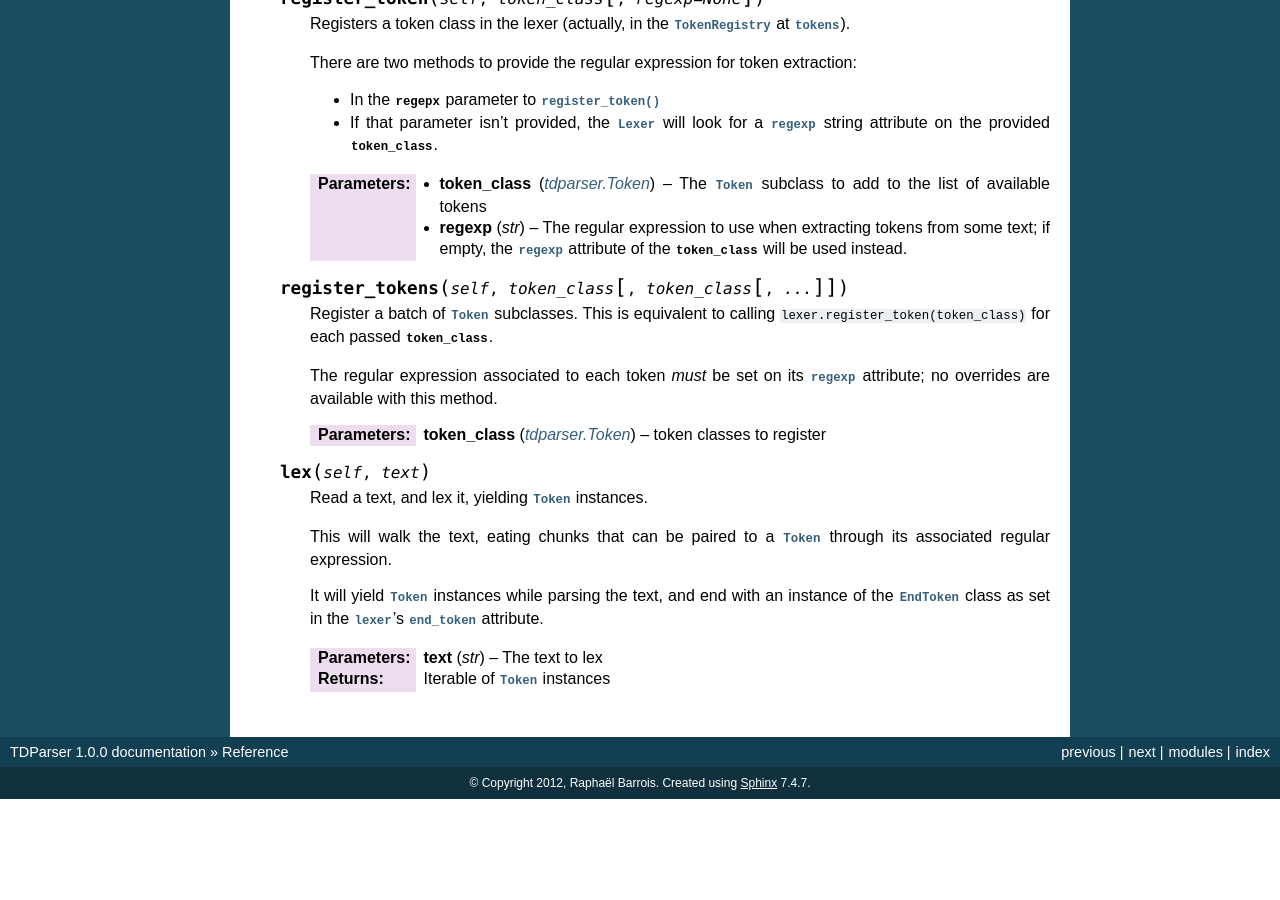
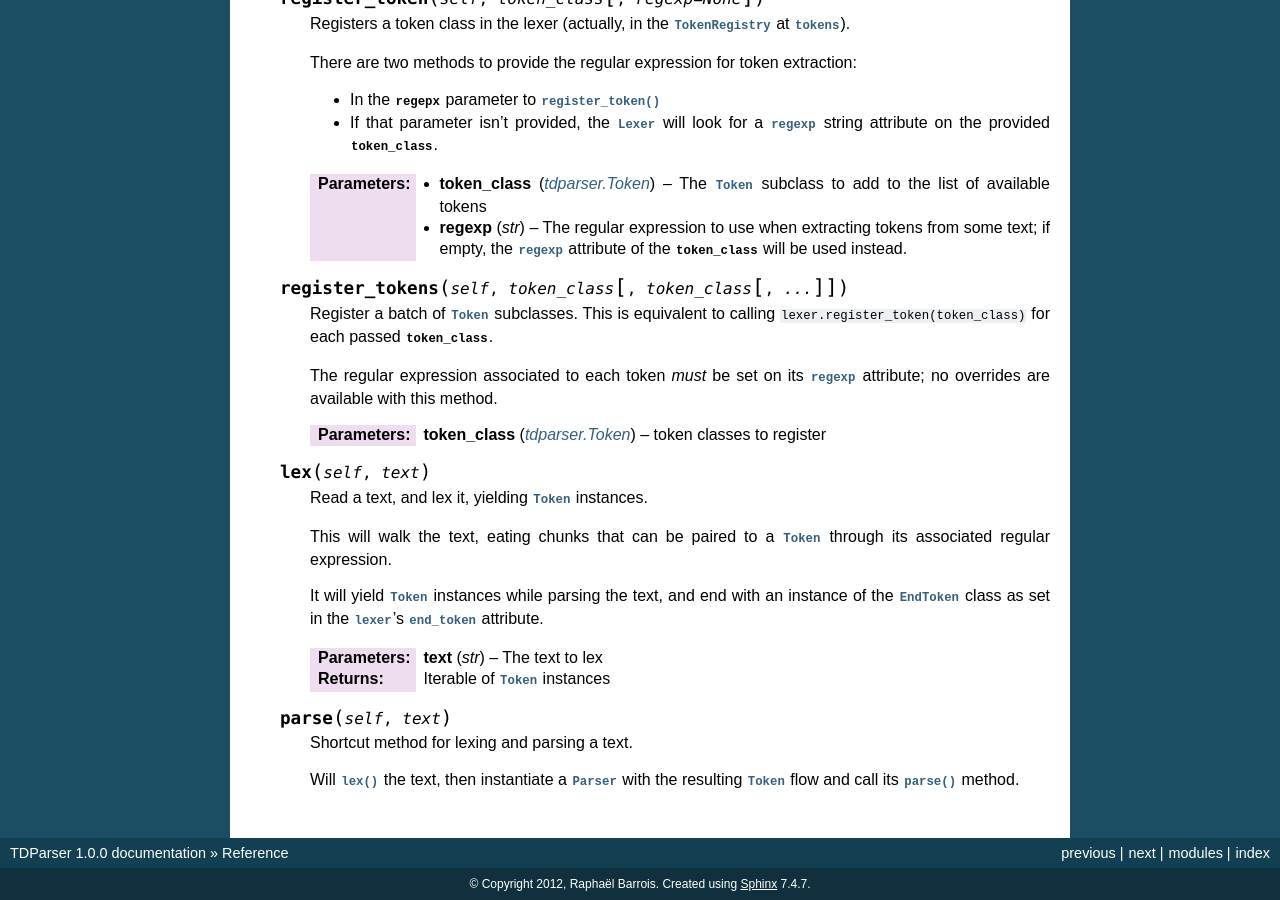
Before and after one commit to rbarrois/tdparser, a Sphinx documentation site: the page built from docs/reference.rst, in a window 1280 px wide and 900 px high, scrolled down 4205 px. Built offline with Sphinx 7.4.7, drawn with Linux system fonts in a browser that asks for light colours; before the commit the page ends 5004 px from its top, so only the background shows below that.

Commit message:
Docuemnt last missing Lexer method.
Signed-off-by: Raphaël Barrois <raphael.barrois@polytechnique.org>

```diff
--- a/docs/reference.rst
+++ b/docs/reference.rst
@@ -313,3 +313,11 @@ In order to retrieve those tokens, the simplest way is to use the :class:`Lexer`
 
         :param str text: The text to lex
         :return: Iterable of :class:`Token` instances
+
+
+    .. method:: parse(self, text)
+
+        Shortcut method for lexing and parsing a text.
+
+        Will :meth:`lex` the text, then instantiate a :class:`Parser` with the
+        resulting :class:`Token` flow and call its :meth:`~Parser.parse` method.
```
